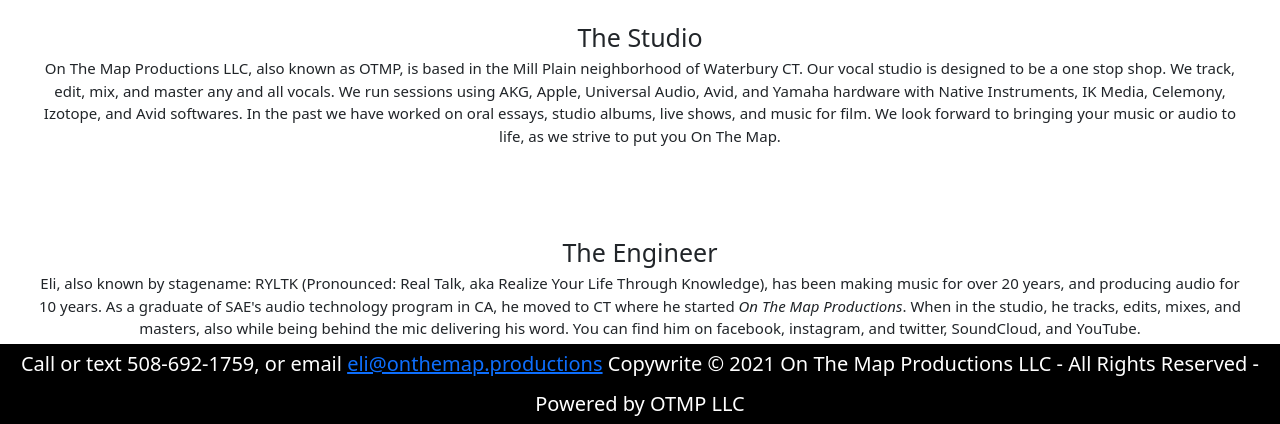
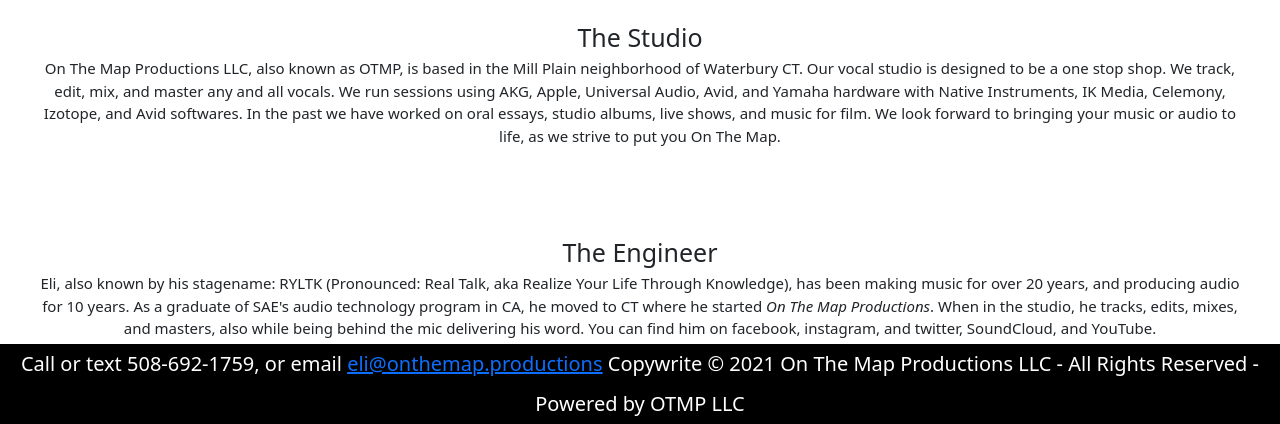
Before and after one commit to Ryltc/otmp-site, a website: page index.html in a window 1280 px wide. Shown: the part 376-800 px from the top of the page. Drawn offline with nearby package versions, Linux system fonts and the light colour scheme; files whose address does not match are found by name.

Commit message:
Update index.html

```diff
--- a/index.html
+++ b/index.html
@@ -26,7 +26,7 @@
             </div>
             <div class="content">
                 <h1>The Engineer</h1>
-                <p>Eli, also known by stagename: RYLTK (Pronounced: Real Talk, aka Realize Your Life Through Knowledge), has been making music for over 20 years, and producing audio for 10 years. As a graduate of SAE's audio technology program in CA, he moved to CT where he started <em>On The Map Productions</em>. When in the studio, he tracks, edits, mixes, and masters, also while being behind the mic delivering his word. You can find him on facebook, instagram, and twitter, SoundCloud, and YouTube.</p>
+                <p>Eli, also known by his stagename: RYLTK (Pronounced: Real Talk, aka Realize Your Life Through Knowledge), has been making music for over 20 years, and producing audio for 10 years. As a graduate of SAE's audio technology program in CA, he moved to CT where he started <em>On The Map Productions</em>. When in the studio, he tracks, edits, mixes, and masters, also while being behind the mic delivering his word. You can find him on facebook, instagram, and twitter, SoundCloud, and YouTube.</p>
             </div>
             <div class="content">
              <h1>What We Do</h1>
```
